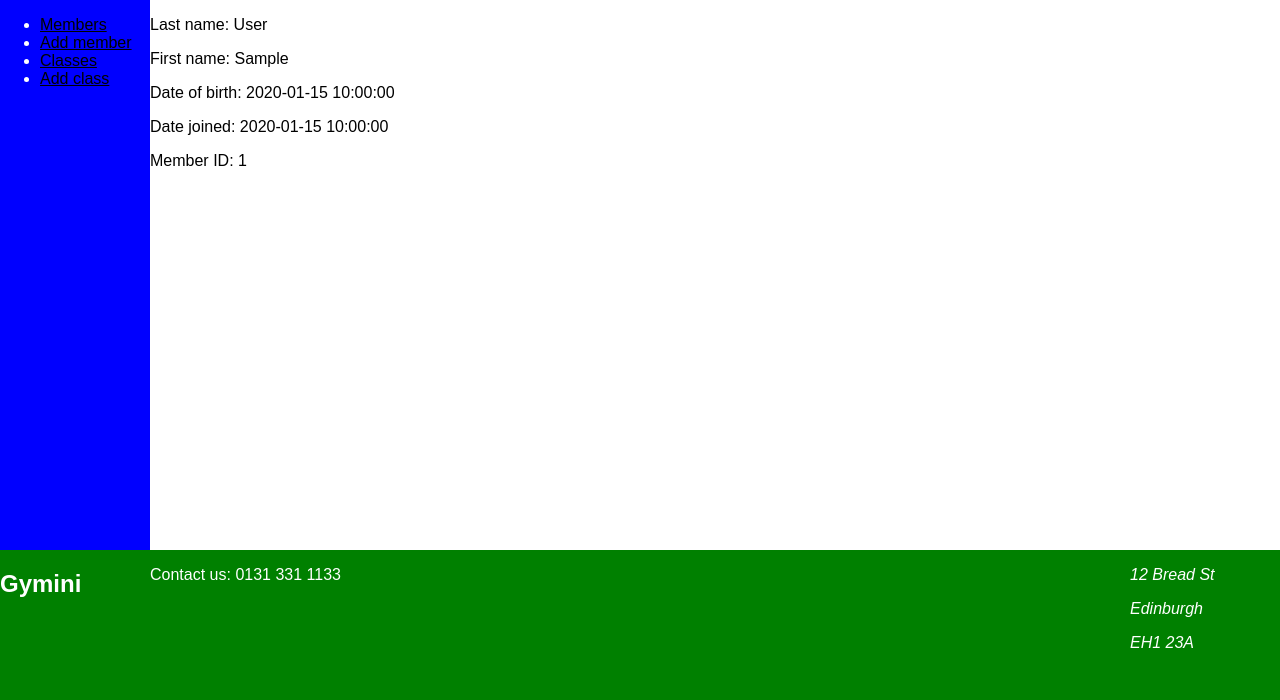
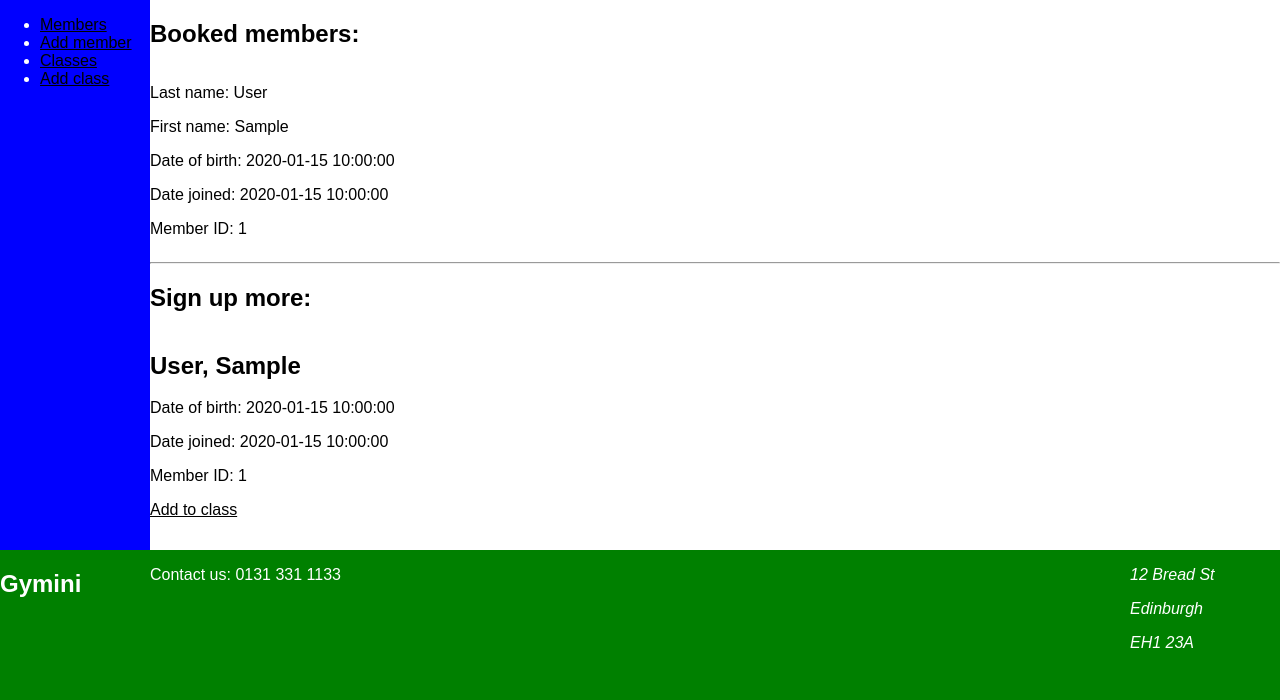
Before and after one commit to StrtMilne/e53-python-project-gym, a Flask app: page /classes/1/view in a window 1280 px wide. Shown: the part 100-800 px from the top of the page. Run offline with Flask 2, Linux system fonts and the light colour scheme; a database or web service that is not in the repository returns one stand-in record (values such as "Sample title"); some libraries are stand-ins or nearby versions.

Commit message:
began adding functions, repos for adding classes to member vice versa

```diff
--- a/app.py
+++ b/app.py
@@ -1,11 +1,13 @@
 from flask import Flask, render_template
 from controllers.members_controller import members_blueprint
 from controllers.classes_controller import classes_blueprint
+from controllers.attendances_controller import attendances_blueprint
 
 app = Flask(__name__)
 
 app.register_blueprint(members_blueprint)
 app.register_blueprint(classes_blueprint)
+app.register_blueprint(attendances_blueprint)
 
 @app.route("/")
 def index():
--- a/controllers/classes_controller.py
+++ b/controllers/classes_controller.py
@@ -2,6 +2,7 @@ from flask import Flask, render_template, redirect, request, Blueprint
 from models.gym_class import Class
 
 import repositories.classes_repository as classes_repository
+import repositories.members_repository as members_repository
 
 classes_blueprint = Blueprint("classes", __name__)
 
@@ -41,5 +42,7 @@ def create_class():
 
 @classes_blueprint.route("/classes/<id>/view")
 def booked_members(id):
+    members = []
     members = classes_repository.members(id)
-    return render_template("/classes/booked_members.html", title="Booked members",all_members=members)
+    all_members = members_repository.select_all()
+    return render_template("/classes/booked_members.html", title="Booked members", booked_members=members, all_members=all_members)
--- a/controllers/members_controller.py
+++ b/controllers/members_controller.py
@@ -44,6 +44,8 @@ def create_member():
 
 @members_blueprint.route("/members/<id>/view")
 def booked_classes(id):
+    classes = []
     classes = members_repository.classes(id)
     unbooked_classes = members_repository.unbooked_classes(id)
-    return render_template("/members/booked_classes.html", title="Booked classes", all_classes=classes, all_unbooked=unbooked_classes)
+    all_classes = classes_repository.select_all()
+    return render_template("/members/booked_classes.html", title="Booked classes", booked_classes=classes, all_classes=all_classes)
--- /dev/null
+++ b/models/attendance.py
@@ -0,0 +1,6 @@
+class Attendance:
+
+    def __init__(self, member_id, class_id, id=None):
+        self.member_id = member_id
+        self.class_id = class_id
+        self.id = id
--- a/models/gym_class.py
+++ b/models/gym_class.py
@@ -5,4 +5,8 @@ class Class:
         self.type = type
         self.date = date
         self.time = time
+        self.members = []
         self.id = id
+
+    def add_member_to_class(self, member):
+        self.members.append(member)
--- a/static/style.css
+++ b/static/style.css
@@ -48,3 +48,8 @@ header {
     justify-content: center;
     width: 100px
 }
+
+.view-container {
+    display: flex;
+    flex-flow: row wrap;
+}
--- a/templates/classes/booked_members.html
+++ b/templates/classes/booked_members.html
@@ -1,7 +1,12 @@
 {% extends "base.html" %}
 
 {% block content %}
-    {% for member in all_members %}
+<h2>Booked members:</h2>
+    {% if booked_members == [] %}
+    <h3>No sign-ups yet!</h3>
+    {% endif %}
+<section class="view-container">
+    {% for member in booked_members %}
         <div>
             <p>Last name: {{ member.last_name }}</p>
             <p>First name: {{ member.first_name }}</p>
@@ -10,4 +15,18 @@
             <p>Member ID: {{ member.id }}</p>
         </div>
     {% endfor %}
+</section>
+    <hr>
+<h2>Sign up more:</h2>
+<section class="view-container">
+    {% for member in all_members %}
+    <div>
+        <h2>{{ member.last_name }}, {{ member.first_name }}</h2>
+        <p>Date of birth: {{ member.dob }}</p>
+        <p>Date joined: {{ member.join_date }}</p>
+        <p>Member ID: {{ member.id }}</p>
+        <a href="/classes/{{ member.id }}/add_member">Add to class</a>
+    </div>
+    {% endfor %}
+</section>
 {% endblock %}
--- a/templates/classes/view.html
+++ b/templates/classes/view.html
@@ -1,7 +1,7 @@
 {% extends "base.html" %}
 
 {% block content %}
-
+<section class="view-container">
     {% for class in all_classes %}
         <article>
             <h2>{{ class.name }}</h2>
@@ -12,4 +12,5 @@
             <a href="/classes/{{ class.id }}/edit">Edit class</a>
         </article>
     {% endfor %}
+</section>
 {% endblock %}
--- a/templates/members/view.html
+++ b/templates/members/view.html
@@ -1,7 +1,7 @@
 {% extends "base.html" %}
 
 {% block content %}
-
+<section class="view-container">
     {% for member in all_members %}
         <article>
             <h2>{{ member.last_name }}, {{ member.first_name }}</h2>
@@ -11,4 +11,5 @@
             <a href="/members/{{ member.id }}/edit">Edit member</a>
         </article>
     {% endfor %}
+</section>
 {% endblock %}
```
Also changed, not shown: controllers/attendances_controller.py (added, +7 -0 lines), repositories/attendances_repository.py (added, +29 -0 lines), templates/members/booked_classes.html (+19 -12 lines).
